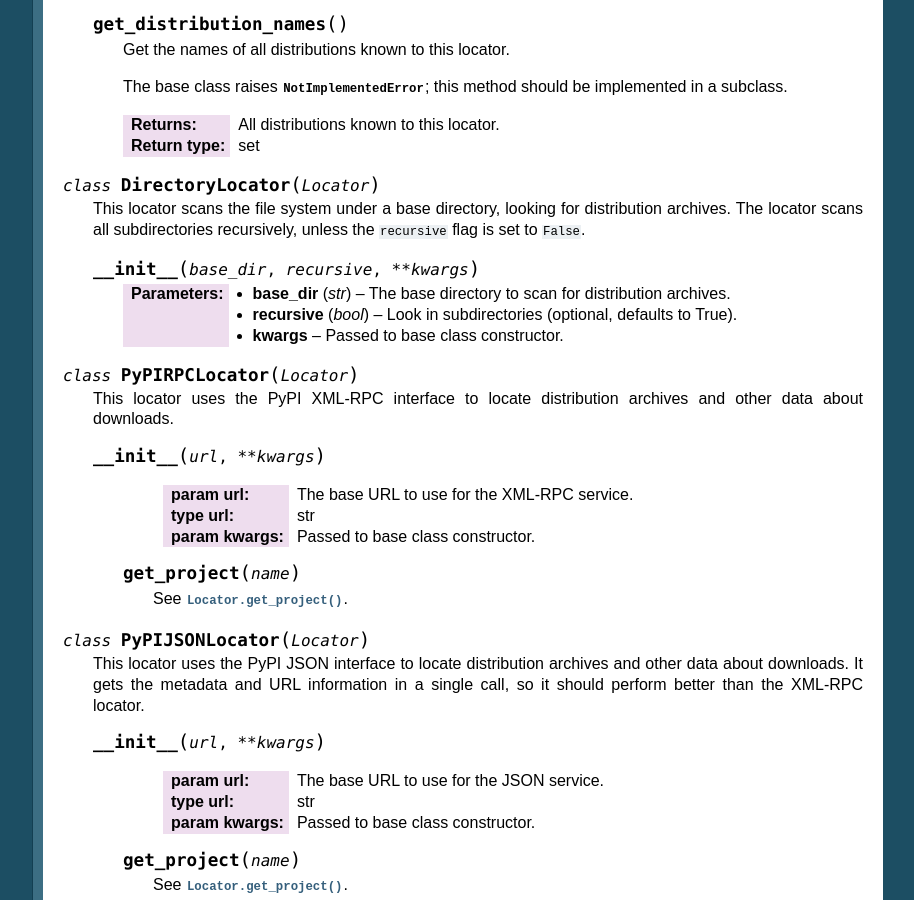
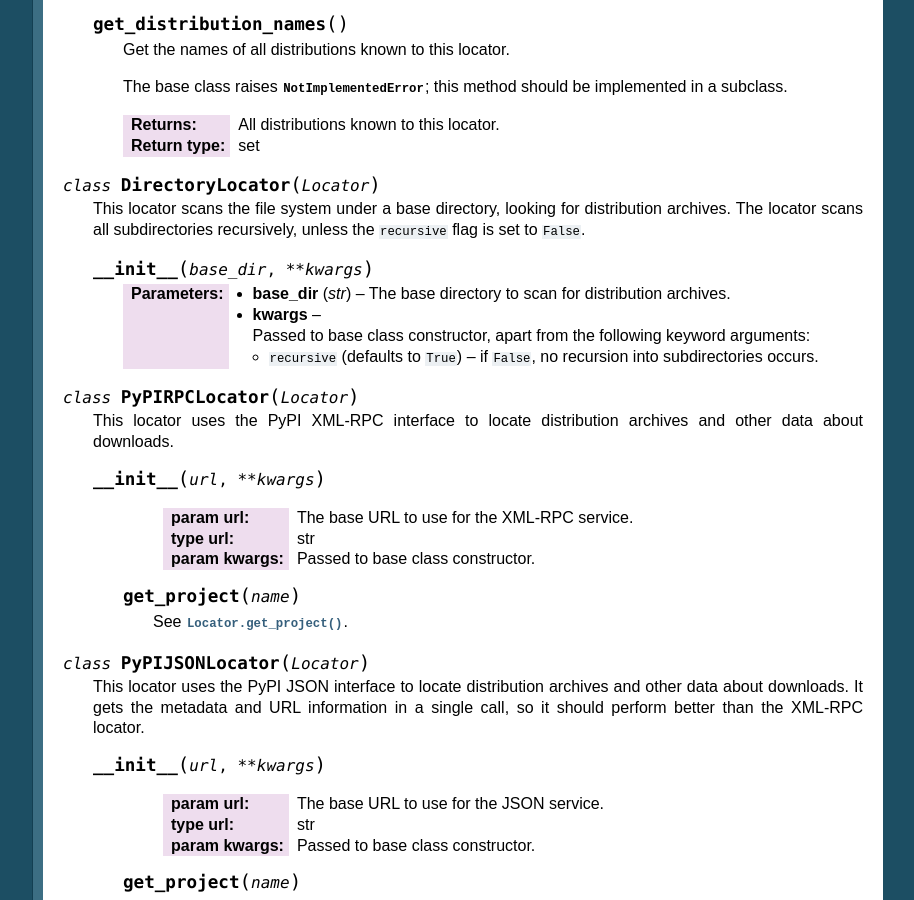
Before and after one commit to pypa/distlib, a Sphinx documentation site: the page built from docs/reference.rst, in a window 1280 px wide and 900 px high, scrolled down 9081 px. Shown: the whole window, without its empty margins (187-1101 px from the left). Built offline with Sphinx 7.4.7, drawn with Linux system fonts in a browser that asks for light colours; formulas are drawn with MathJax 3; comment, search, counter and statistics services are not loaded.

Commit message:
Updated docs.

```diff
--- a/docs/reference.rst
+++ b/docs/reference.rst
@@ -641,13 +641,15 @@
    distribution archives. The locator scans all subdirectories recursively,
    unless the ``recursive`` flag is set to ``False``.
 
-   .. method:: __init__(base_dir, recursive, **kwargs)
+   .. method:: __init__(base_dir, **kwargs)
 
       :param base_dir: The base directory to scan for distribution archives.
       :type base_dir: str
-      :param recursive: Look in subdirectories (optional, defaults to True).
-      :type recursive: bool
-      :param  kwargs: Passed to base class constructor.
+      :param  kwargs: Passed to base class constructor, apart from the
+                      following keyword arguments:
+
+                      * ``recursive`` (defaults to ``True``) -- if ``False``,
+                        no recursion into subdirectories occurs.
 
 .. class:: PyPIRPCLocator(Locator)
 
--- a/docs/tutorial.rst
+++ b/docs/tutorial.rst
@@ -338,7 +338,8 @@
   and version information is inferred from the filenames of archives, and the
   amount of information returned about the download is minimal. The locator
   searches all subdirectories by default, but can be set to only look in the
-  specified directory by setting the ``recursive`` argument to ``False``.
+  specified directory by setting the ``recursive`` keyword argument to
+  ``False``.
 
 * :class:`PyPIRPCLocator`. -- This takes a base URL for the RPC service and
   will locate packages using PyPI's XML-RPC API. This locator is a little slow
```
